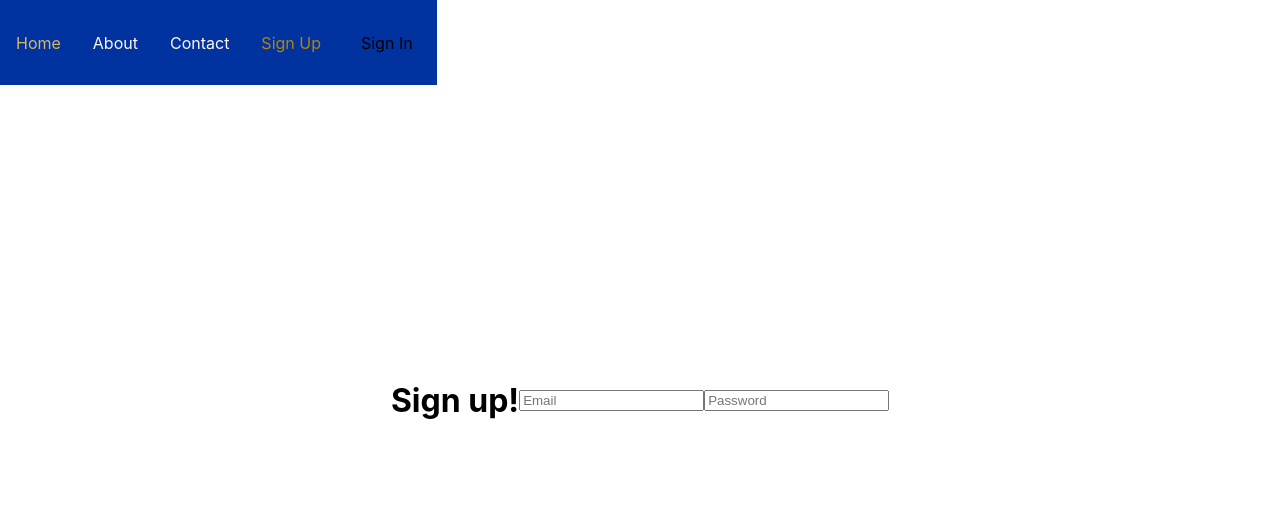
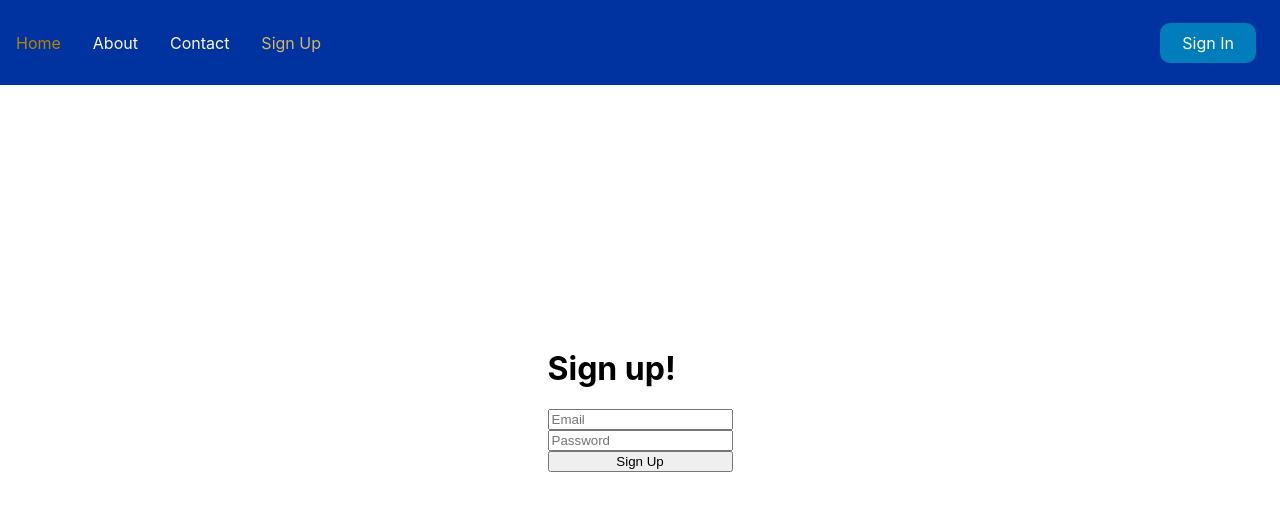
Before and after one commit to project-emory/RIDEmory, a React (Create React App) app in the folder frontend/: page /sign-up in a window 1280 px wide. Shown: the top 510 px of the page. Built offline with nearby package versions, Linux system fonts and the light colour scheme.

Commit message:
Finish navbar prototype

```diff
--- a/frontend/src/App.js
+++ b/frontend/src/App.js
@@ -16,7 +16,8 @@ function App() {
         <Router>
             <Navbar />
             <Routes>
-                <Route path="/" element={<Home />} />
+                <Route path="/*" element={<Home />} />
+                <Route path="/home" element={<Home />} />
                 <Route path="/about" element={<About />} />
                 <Route path="/contact" element={<Contact />} />
                 <Route path="/sign-up" element={<SignUp />} />
--- a/frontend/src/components/navbar/navbar.js
+++ b/frontend/src/components/navbar/navbar.js
@@ -29,7 +29,9 @@ const Navbar = () => {
                 </NavLink>
             </NavMenu>
             <NavBtn to="/signin">
-                Sign In
+                <NavBtnLink to="/signin">
+                    Sign In
+                </NavBtnLink>
             </NavBtn>
         </Nav>
         </>
--- a/frontend/src/components/navbar/navbarElements.js
+++ b/frontend/src/components/navbar/navbarElements.js
@@ -5,10 +5,11 @@ import styled from "styled-components";
 export const Nav = styled.nav`
     background: #0033a0;
     height: 85px;
+    width: 100%;
     display: flex;
     position: fixed;
     top: 0;
-    justify-content:
+    justify-content: space-between;
 `;
 
 export const NavLink = styled(Link)`
@@ -20,10 +21,10 @@ export const NavLink = styled(Link)`
     height: 100%;
     cursor: pointer;
     &.active {
-        color: #b58500;
+        color: #d7b75f;
     }
     &:hover {
-        color: #d7b75f;
+        color: #b58500;
     }
 `;
 
@@ -54,7 +55,7 @@ export const NavBtn = styled.nav`
     display: flex;
     align-items: center;
     margin-right: 24px;
-    @media screen & (max-width: 700px) {
+    @media screen and (max-width: 700px) {
         display: none;
     }
 `;
@@ -63,6 +64,7 @@ export const NavBtnLink = styled(Link)`
     border-radius: 10px;
     background: #007dba;
     padding: 10px 22px;
+    text-decoration: none;
     color: #fff8e9;
     outline: none;
     border: none;
@@ -71,7 +73,6 @@ export const NavBtnLink = styled(Link)`
     margin-left: 24px;
     &:hover {
         transition: all 0.15s ease-in-out;
-        background: #71b9dc;
-        color: #b58500;
+        background: #0f628b;
     }
 `;
--- a/frontend/src/pages/signup.js
+++ b/frontend/src/pages/signup.js
@@ -10,9 +10,17 @@ const SignUp = () => {
                 height: "100vh"
             }}
         >
-            <h1>Sign up!</h1>
-            <input placeholder="Email" type="email"/>
-            <input placeholder="Password"/>
+            <div
+                style={{
+                    display: "flex",
+                    flexDirection: "column",
+                }}
+            >
+                <h1>Sign up!</h1>
+                <input placeholder="Email" type="email"/>
+                <input placeholder="Password"/>
+                <button>Sign Up</button>
+            </div>
         </div>
     );
 };
```
